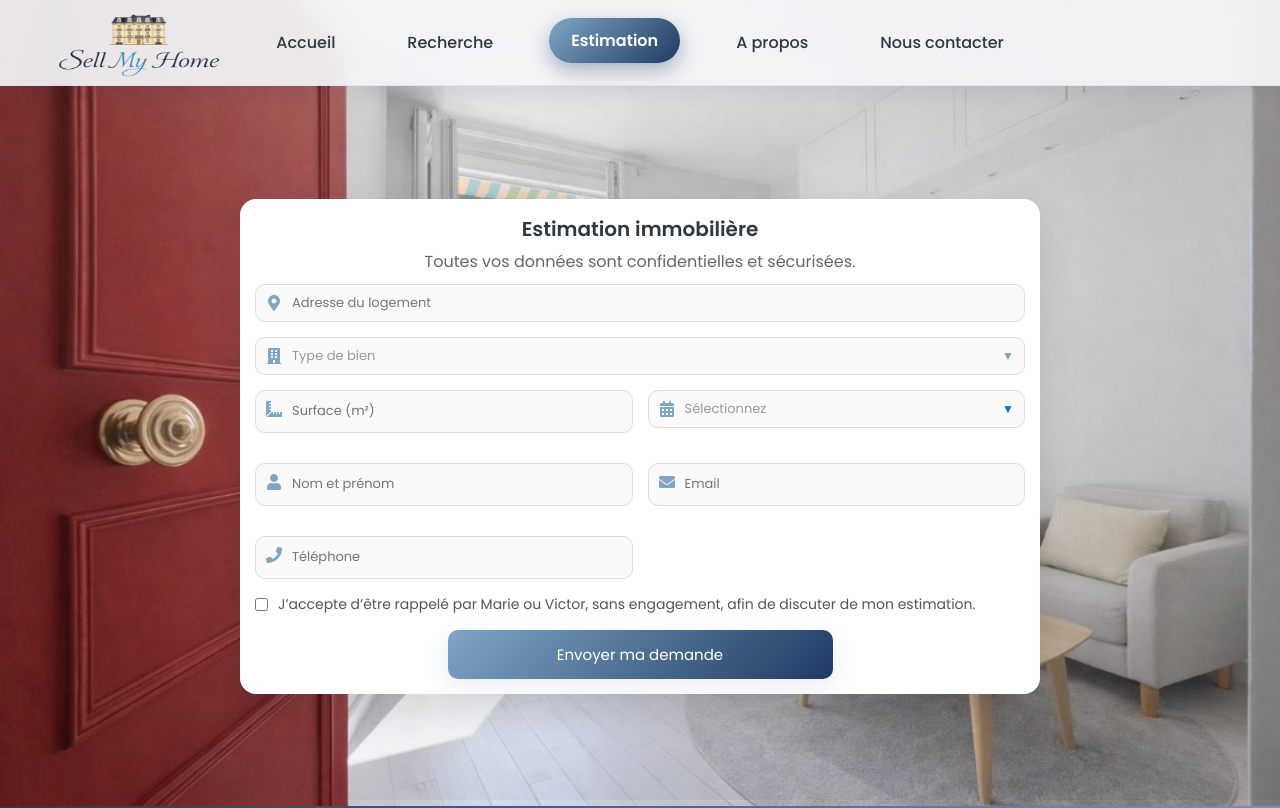
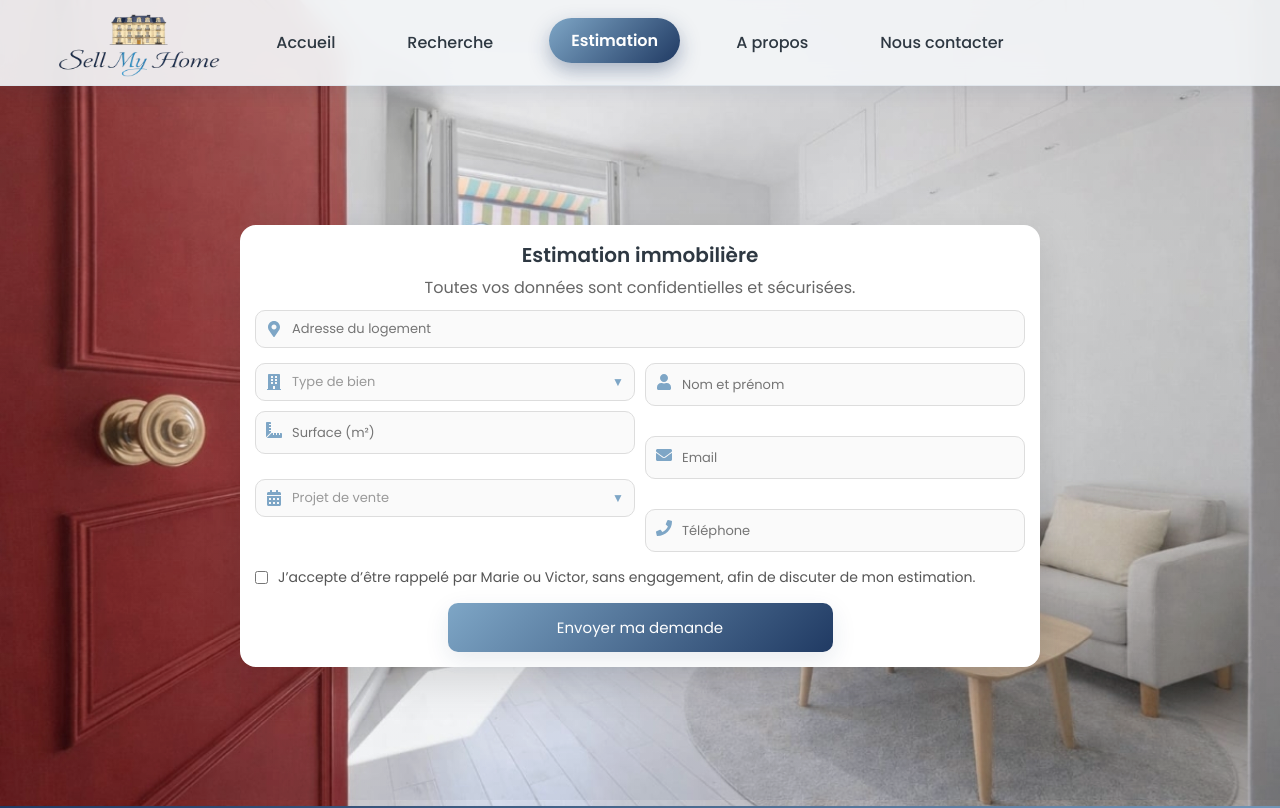
Before and after one commit to Juju-kpi/estimation_immo, a Next.js app: page /estimation in a window 1280 px wide. Shown: the top 808 px of the page. Built offline with nearby package versions, Linux system fonts and the light colour scheme.

Commit message:
Update page.js

```diff
--- a/app/estimation/page.js
+++ b/app/estimation/page.js
@@ -82,12 +82,12 @@ const fetchAddressSuggestions = (query) => {
 
   return (
     <div style={styles.page}>
-      <div style={styles.container}>
+  <div ref={wrapperRef} style={styles.container}>
         <h1 style={styles.title}>Estimation immobilière</h1>
         <p style={styles.subtitle}>Toutes vos données sont confidentielles et sécurisées.</p>
 
         {/* Adresse avec autocomplete Nominatim amélioré */}
-<div  ref={wrapperRef} style={{ marginBottom: 15, position: "relative" }}>
+<div style={{ marginBottom: 15, position: "relative" }}>
   <div style={styles.fieldContainer}>
     <FaMapMarkerAlt style={styles.icon} />
     <input
@@ -121,14 +121,17 @@ const fetchAddressSuggestions = (query) => {
   {errors.address && <p style={styles.error}>{errors.address}</p>}
 </div>
 
-{/* TYPE DE BIEN (dropdown clean) */}
-<div style={{ marginBottom: 15, position: "relative" }}>
+<div style={{ display: "grid", gridTemplateColumns: "1fr 1fr", gap: 10 }}>
+
+  {/* --- COLONNE GAUCHE --- */}
+  <div style={{ display: "flex", flexDirection: "column", gap: 10 }}>
+    {/* TYPE DE BIEN */}
+    <div style={{ position: "relative" }}>
       <div
         style={styles.fieldContainer}
         onClick={() => setOpenType(!openType)}
       >
         <FaBuilding style={styles.icon} />
-
         <span style={{
           flex: 1,
           fontSize: 13,
@@ -136,7 +139,6 @@ const fetchAddressSuggestions = (query) => {
         }}>
           {data.type || "Type de bien"}
         </span>
-
         <div style={{
           transform: openType ? "rotate(180deg)" : "rotate(0deg)",
           transition: "0.3s",
@@ -146,7 +148,6 @@ const fetchAddressSuggestions = (query) => {
           ▼
         </div>
       </div>
-
       {openType && (
         <div style={styles.dropdown}>
           {["Appartement", "Maison", "Local commercial"].map(option => (
@@ -155,26 +156,70 @@ const fetchAddressSuggestions = (query) => {
               style={{
                 ...styles.dropdownItem,
                 background: data.type === option ? "var(--color-light-blue)" : "transparent",
-            color: data.type === option ? "var(--color-primary)" : "#333",
-            fontWeight: data.type === option ? "500" : "400"
+                color: data.type === option ? "var(--color-primary)" : "#333"
               }}
               onClick={() => {
                 setData({ ...data, type: option });
                 setOpenType(false);
               }}
             >
-          <span>{option}</span>
-
-          {data.type === option && (
-            <span style={styles.check}>✓</span>
-          )}
+              {option}
             </div>
           ))}
         </div>
       )}
     </div>
 
-        {data.type === "appartement" && (
+    {/* SURFACE */}
+    <Field icon={<FaRulerCombined />} placeholder="Surface (m²)" type="number" value={data.surface} onChange={val => setData({...data, surface: val})} error={errors.surface} />
+
+    {/* PROJET */}
+    <div style={{ position: "relative" }}>
+      <div
+        style={styles.fieldContainer}
+        onClick={() => setOpen(!open)}
+      >
+        <FaCalendarAlt style={styles.icon} />
+        <span style={{
+          flex: 1,
+          fontSize: 13,
+          color: data.project ? "#000" : "#999"
+        }}>
+          {data.project || "Projet de vente"}
+        </span>
+        <div style={{
+          transform: open ? "rotate(180deg)" : "rotate(0deg)",
+          transition: "0.3s",
+          color: "var(--color-primary)",
+          fontSize: 12
+        }}>
+          ▼
+        </div>
+      </div>
+      {open && (
+        <div style={styles.dropdown}>
+          {["Court terme", "Moyen terme", "Long terme"].map(option => (
+            <div
+              key={option}
+              style={{
+                ...styles.dropdownItem,
+                background: data.project === option ? "var(--color-light-blue)" : "transparent",
+                color: data.project === option ? "var(--color-primary)" : "#333"
+              }}
+              onClick={() => {
+                setData({ ...data, project: option });
+                setOpen(false);
+              }}
+            >
+              {option}
+            </div>
+          ))}
+        </div>
+      )}
+    </div>
+
+    {/* ÉTAGE si appartement */}
+    {data.type === "Appartement" && (
       <Field
         icon={<FaBuilding />}
         placeholder="Étage"
@@ -184,69 +229,14 @@ const fetchAddressSuggestions = (query) => {
         error={errors.floor}
       />
     )}
-      <div style={styles.grid}>
-
-        <Field icon={<FaRulerCombined />} placeholder="Surface (m²)" type="number" value={data.surface} onChange={val => setData({...data, surface: val})} error={errors.surface} />
-
-    {/* Projet de vente avec flèche et style custom */}
-<div style={{ marginBottom: 15, position: "relative" }}>
-  <div
-    style={styles.fieldContainer}
-    onClick={() => setOpen(!open)}
-  >
-    <FaCalendarAlt style={styles.icon} />
-
-    <span style={{
-      flex: 1,
-      fontSize: 13,
-      color: data.project ? "#000" : "#999"
-    }}>
-      {data.project || "Sélectionnez"}
-    </span>
-
-    <div style={{
-      transform: open ? "rotate(180deg)" : "rotate(0deg)",
-      transition: "0.3s",
-      color: "#0070f3",
-      fontSize: 12
-    }}>
-      ▼
-    </div>
   </div>
 
-  {/* MENU */}
-  {open && (
-    <div style={styles.dropdown}>
-      {["Court terme", "Moyen terme", "Long terme"].map(option => (
-        <div
-          key={option}
-          style={{
-            ...styles.dropdownItem,
-            background: data.project === option ? "#f0f8ff" : "transparent",
-            color: data.project === option ? "#0070f3" : "#333",
-            fontWeight: data.project === option ? "500" : "400"
-          }}
-          onClick={() => {
-            setData({ ...data, project: option });
-            setOpen(false);
-          }}
-        >
-          <span>{option}</span>
-
-          {data.project === option && (
-            <span style={styles.check}>✓</span>
-          )}
-        </div>
-      ))}
-    </div>
-  )}
-
-  {errors.project && <p style={styles.error}>{errors.project}</p>}
-</div>
-
+  {/* --- COLONNE DROITE --- */}
+  <div style={{ display: "flex", flexDirection: "column", gap: 15 }}>
     <Field icon={<FaUser />} placeholder="Nom et prénom" value={data.name} onChange={val => setData({...data, name: val})} error={errors.name} />
     <Field icon={<FaEnvelope />} placeholder="Email" value={data.email} onChange={val => setData({...data, email: val})} error={errors.email} />
     <Field icon={<FaPhone />} placeholder="Téléphone" value={data.phone} onChange={val => setData({...data, phone: val})} error={errors.phone} />
+  </div>
 
 </div>
 
@@ -380,7 +370,7 @@ suggestionItemHover: {
     position: "absolute",
     right: 15,
     pointerEvents: "none",
-    color: "#0070f3"
+    color: "var(--color-primary)"
   },
   dropdown: {
   position: "absolute",
@@ -389,7 +379,7 @@ suggestionItemHover: {
   right: 0,
   background: "#fff",
   borderRadius: 12,
-  border: "1px solid #0070f3",
+  border: "1px solid var(--color-primary)",
   boxShadow: "0 10px 25px rgba(0,0,0,0.1)",
   overflow: "hidden",
   zIndex: 1000,
@@ -407,7 +397,7 @@ dropdownItem: {
 },
 
 check: {
-  color: "#0070f3",
+  color: "var(--color-primary)",
   fontWeight: "bold",
   fontSize: 13
 },
```
Lines whose indentation alone changed are shown as unchanged.
